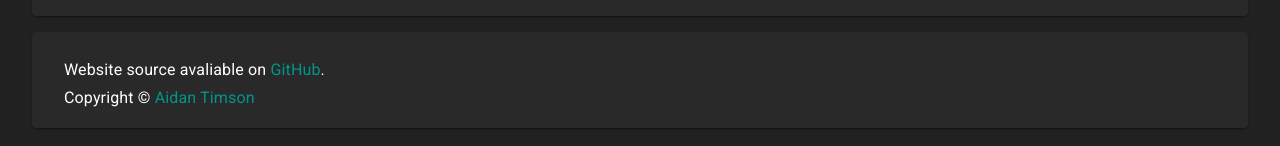
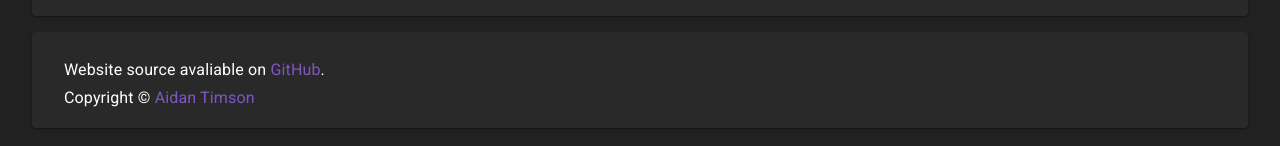
Before and after one commit to timmo001/system-bridge-site, a Next.js app: page / in a window 1280 px wide. Shown: the part 554-700 px from the top of the page. Built offline with nearby package versions, Linux system fonts and the light colour scheme.

Commit message:
Change link color

```diff
--- a/assets/css/style.css
+++ b/assets/css/style.css
@@ -1,5 +1,5 @@
 a {
-  color: #009688;
+  color: #7e57c2;
   text-decoration: none;
 }
 
```
